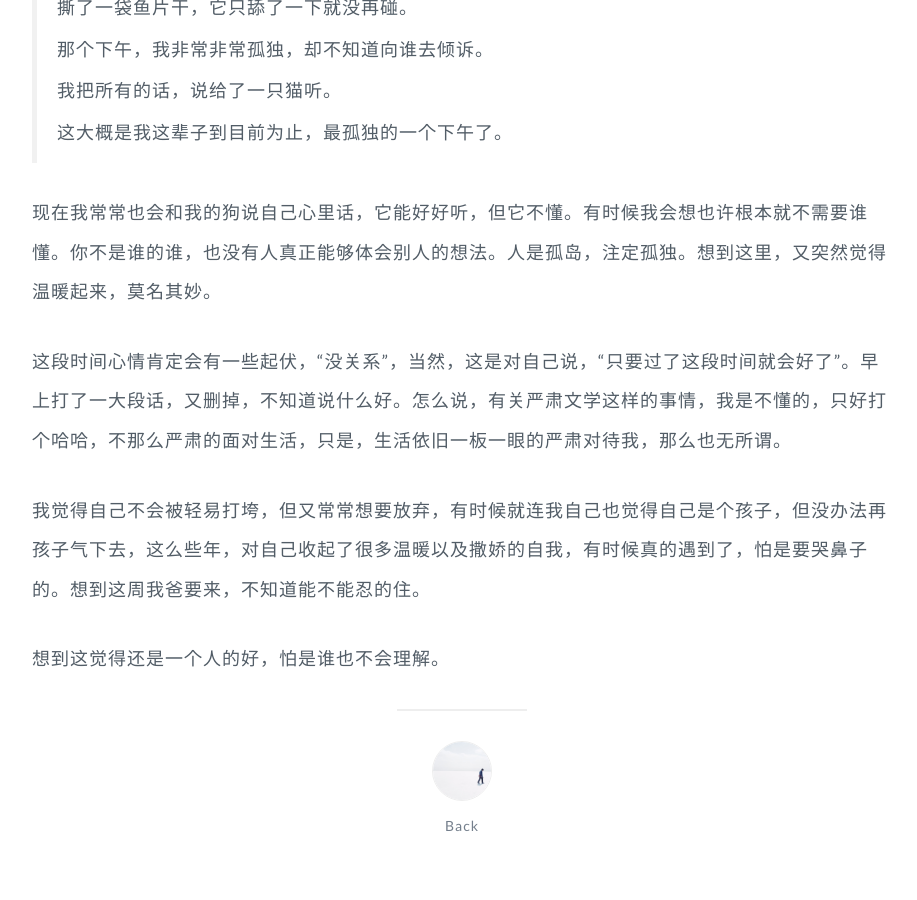
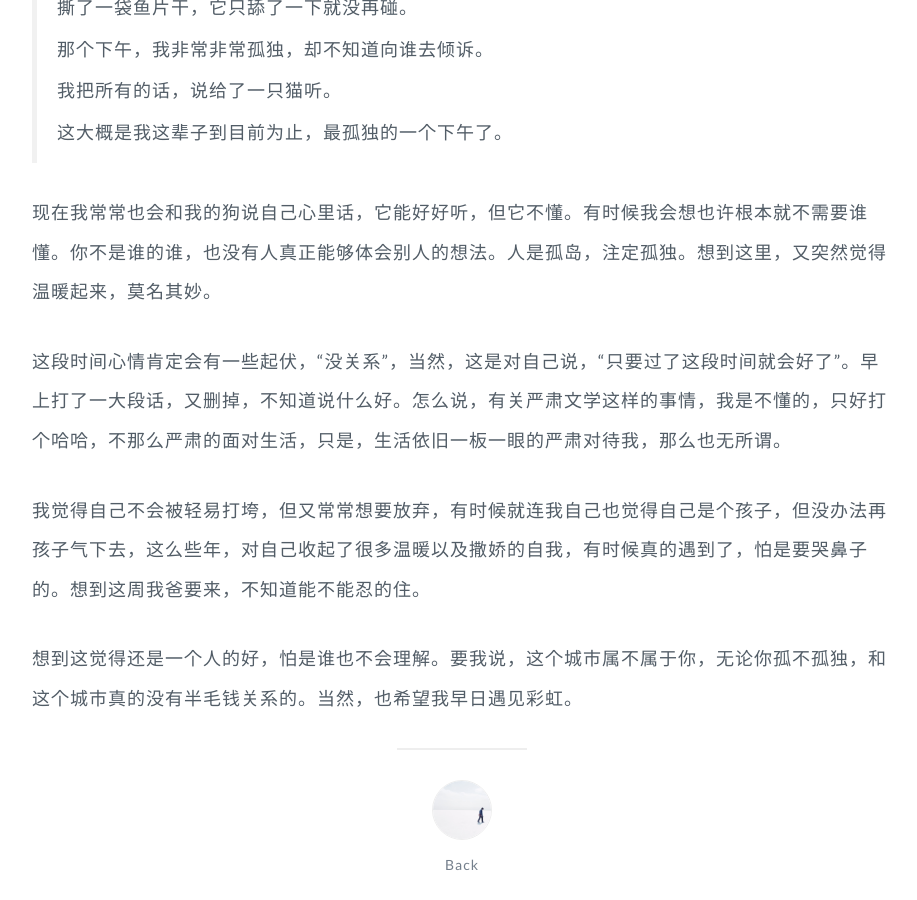
Before and after one commit to GuoJing/blog, a Jekyll site: the page built from _posts/blog/2015/2015-06-17-something-about-alone.md, in a window 1280 px wide and 900 px high, scrolled down 1082 px. Shown: the whole window, without its empty margins (178-1095 px from the left). Built offline with Jekyll 4.4.1, drawn with Linux system fonts in a browser that asks for light colours; before the commit the page ends 1943 px from its top, so only the background shows below that.

Commit message:
auto commit

```diff
--- a/_posts/blog/2015/2015-06-17-something-about-alone.md
+++ b/_posts/blog/2015/2015-06-17-something-about-alone.md
@@ -33,4 +33,4 @@ tags: code life lone
 
 我觉得自己不会被轻易打垮，但又常常想要放弃，有时候就连我自己也觉得自己是个孩子，但没办法再孩子气下去，这么些年，对自己收起了很多温暖以及撒娇的自我，有时候真的遇到了，怕是要哭鼻子的。想到这周我爸要来，不知道能不能忍的住。
 
-想到这觉得还是一个人的好，怕是谁也不会理解。
+想到这觉得还是一个人的好，怕是谁也不会理解。要我说，这个城市属不属于你，无论你孤不孤独，和这个城市真的没有半毛钱关系的。当然，也希望我早日遇见彩虹。
```
